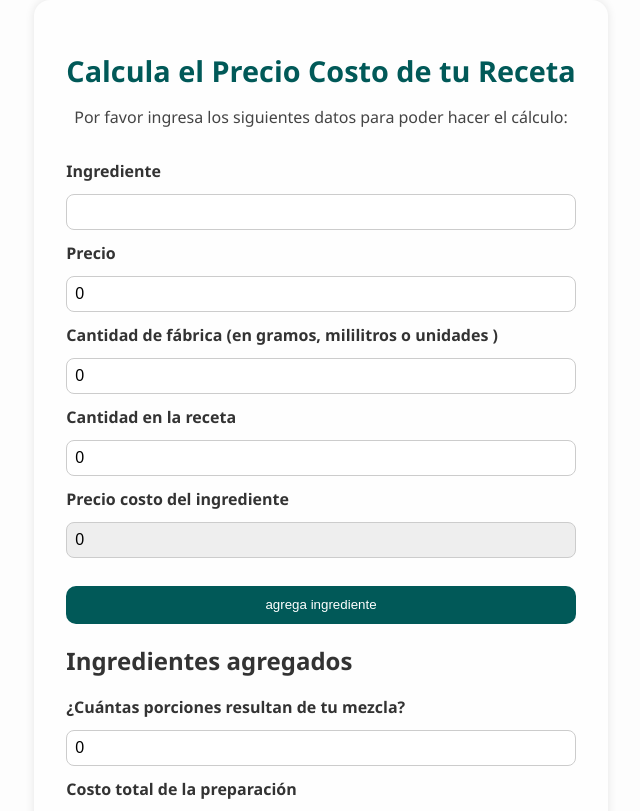
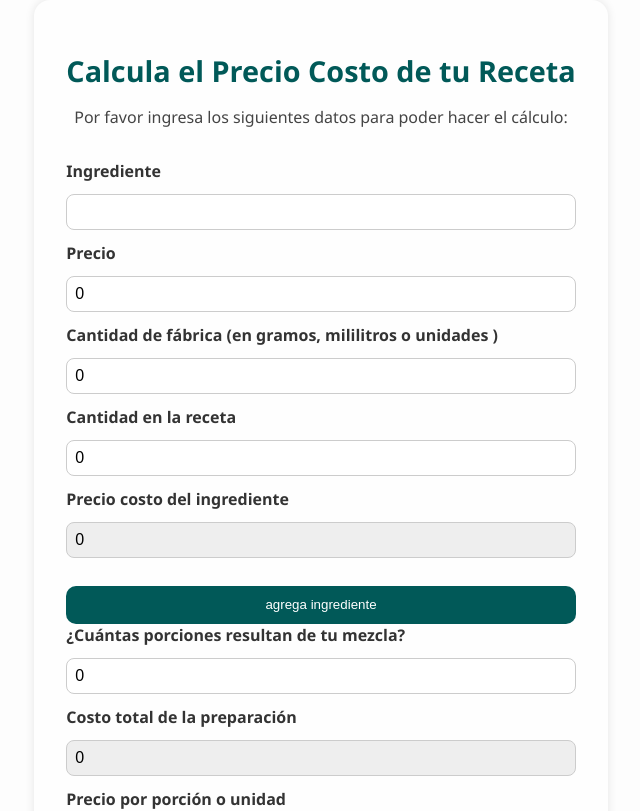
Before and after one commit to Xgsusbrx/tuRecetaApp, a React (Vite) app: page / in a window 1280 px wide. Shown: the top 811 px of the page, without its empty margins (319-959 px from the left). Built offline with nearby package versions, Linux system fonts and the light colour scheme.

Commit message:
fix list

```diff
--- a/src/TuRecetaApp.jsx
+++ b/src/TuRecetaApp.jsx
@@ -32,12 +32,14 @@ export const TuRecetaApp = () => {
   };
   const aggIngrediente = () => {
     setPrecioCostoTotal(precioCostoTotal + precioCosto);
+    setIngredientes([...ingredientes, ingrediente])
     setIngrediente("");
     setPrecio(0);
     setCantidadFabrica(0);
     setCantidadReceta(0);
   };
 
+  console.log("ingredientes", ingredientes);
   return (
     <div className="app-container">
       <h1 className="titulo">Calcula el Precio Costo de tu Receta</h1>
@@ -61,7 +63,7 @@ export const TuRecetaApp = () => {
 
 
 
-      <Ingredients ingredientes={ingredientes} />
+      {ingredientes.length > 0 && <Ingredients ingredientes={ingredientes} />}
       <FormResult
         unidades={unidades}
         setUnidades={setUnidades}
```
